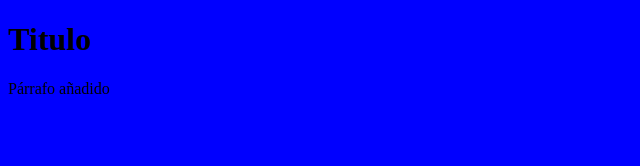
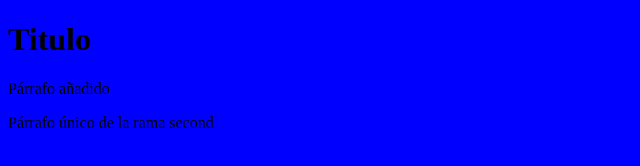
Before and after one commit to AbeRincon/GitTest, a plain HTML site: page index.html in a window 1280 px wide. Shown: the whole page, without its empty margins (0-640 px from the left). Drawn offline with Linux system fonts and the light colour scheme.

Commit message:
Añadido párrafo único de la rama second

```diff
--- a/index.html
+++ b/index.html
@@ -10,5 +10,6 @@
 <body>
   <h1>Titulo</h1>
   <p>Párrafo añadido</p>
+  <p>Párrafo único de la rama second</p>
 </body>
 </html>
```
